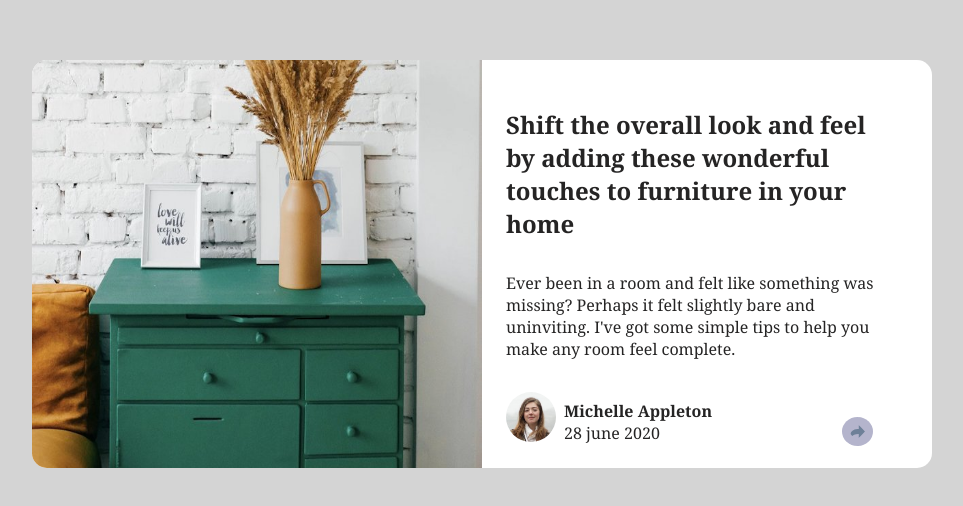
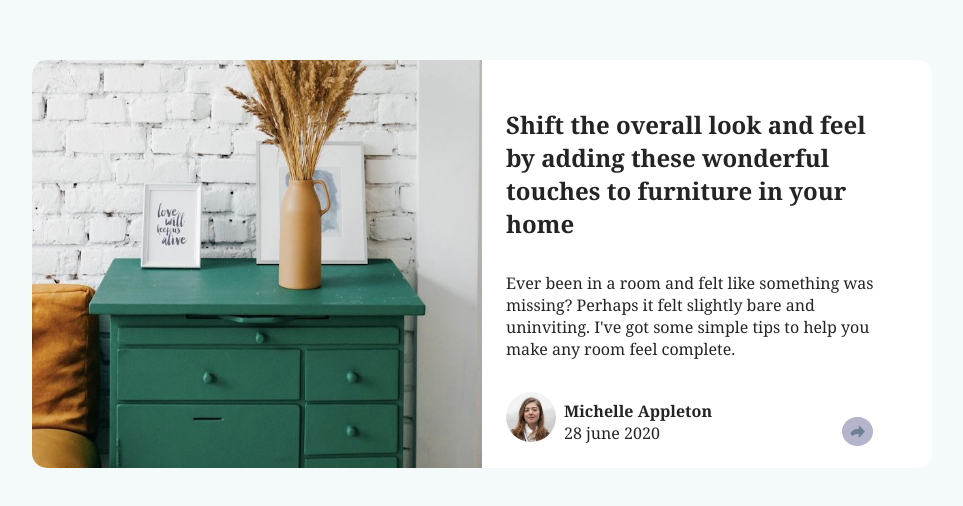
Before and after one commit to Sunvic567/acticle-preview, a plain HTML site: page index.html in a window 1280 px wide. Shown: the part 136-642 px from the top of the page, without its empty margins (158-1121 px from the left). Drawn offline with Linux system fonts and the light colour scheme.

Commit message:
Update style.css

```diff
--- a/style.css
+++ b/style.css
@@ -7,7 +7,7 @@
 .container{
     width: 100%;
     min-height:100vh ;
-    background: #d4d4d4;
+    background: #f4f9fa;
     padding: 1rem;
     display: flex;
     align-items: center;
```
